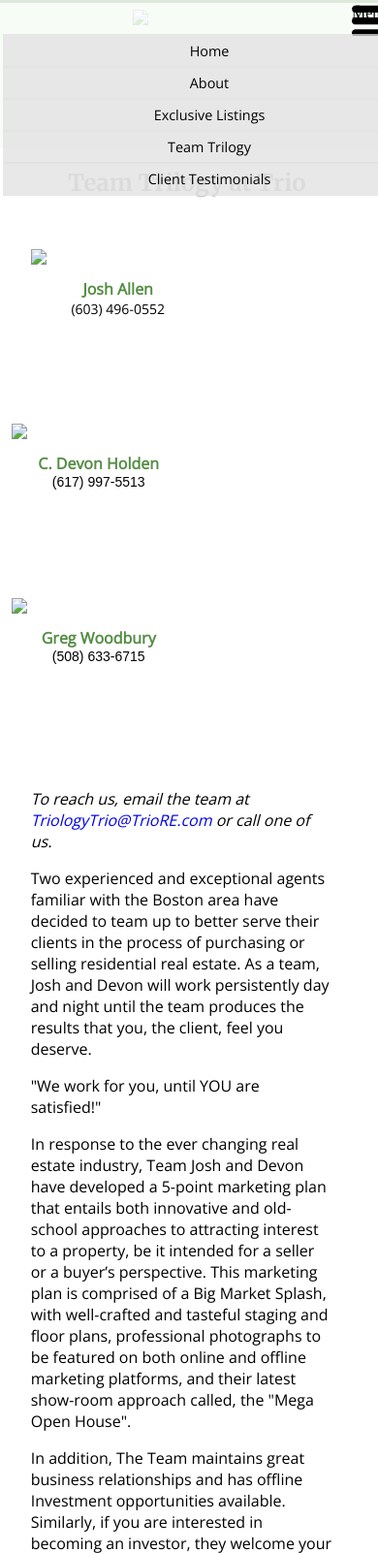
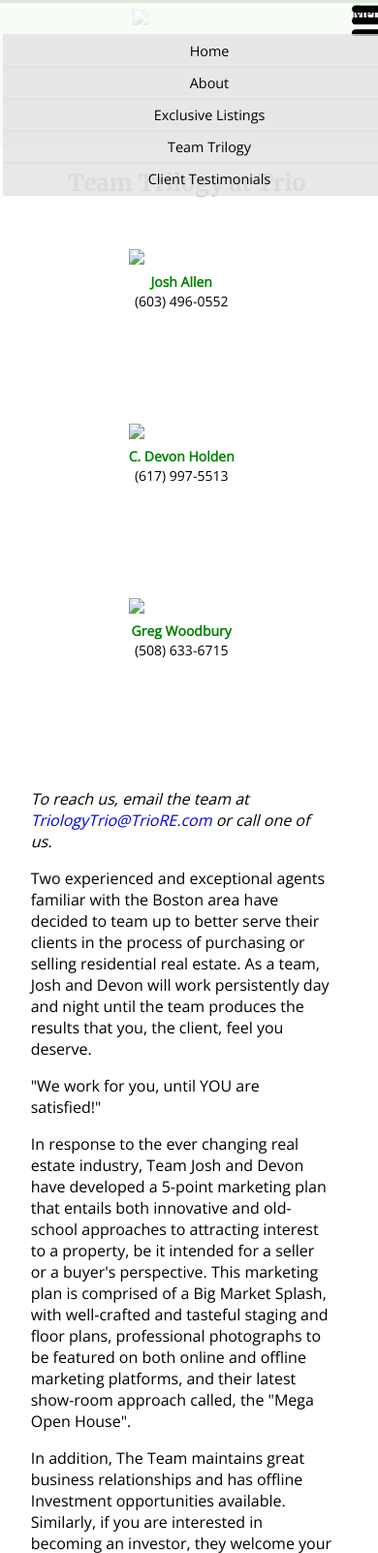
Before and after one commit to emilycanina/emilycanina.github.io, a PHP site: page /CDevonHomes2/html/teamtrilogy.html in a window 390 px wide; the page is wider, and only the part inside the window is pictured. Shown: the top 1602 px of that part at 97% size. Run offline with PHP 8.4, Linux system fonts and the light colour scheme; some libraries are stand-ins or nearby versions.

Commit message:
edited the images and made responsive on team trio page

```diff
--- a/CDevonHomes2/css/style.css
+++ b/CDevonHomes2/css/style.css
@@ -92,6 +92,7 @@ body {margin:0; padding:0; width: 100%; height: 100%; background-color: white; f
 /* classes */
 	.center {text-align: center; margin-left: -10px;}
 	.centerimg {display: block; margin-left: auto; margin-right: auto;}
+	.trioImg {display: block; margin-left: auto; margin-right: auto; max-width: 60%; max-height: 80%}
 	.titleindent {text-indent: 70px;}
 	.homeindent {text-indent: 2.5%;}
 	.subtitle {font-family: 'Open Sans', sans-serif; font-size: 16px; color: rgb(85,141,69); font-weight: bold;}
@@ -138,12 +139,12 @@ body {margin:0; padding:0; width: 100%; height: 100%; background-color: white; f
 			}
 
 /* about page */
-	#apicture {margin-left:20px; float:left;}
+	#aboutPic {margin-left:20px; float:left;}
 
-	#ainfo  {width:365px; height:140px; float:left;}
-	#ainfo ul {margin: 0px;}
-	#ainfo li {margin-bottom:5px; font-family: 'Open Sans', sans-serif; font-size:14px;}
-	#adescription {
+	#aboutInfo  {width:365px; height:140px; float:left;}
+	#aboutInfo ul {margin: 0px;}
+	#aboutInfo li {margin-bottom: 5px; font-family: 'Open Sans', sans-serif; font-size:14px;}
+	#aboutContent {
 					padding:0px 10px 0px 10px;
 					margin:0px 10px 0px 10px;
 					float:left;
@@ -152,46 +153,26 @@ body {margin:0; padding:0; width: 100%; height: 100%; background-color: white; f
 /* exclusive listings page */
 
 /* team triology page */
+	.trio { float: left; width: 180px; height: 180px; }
+	.trioText {font-family: 'Open Sans', sans-serif; font-size: 14px; text-align: center; line-height: 5.5px;}
 
-	#ttjosh  {
-				width: 180px;
-				height: 180px;
-				float: left;
-				font-family: 'Open Sans', sans-serif;
-				font-size: 14px;
-				margin-left: 20px;
-				margin-right: 10px;
-			}
-	#ttjosh li {margin-left: -40px;}
-	#ttdevon  {
-				width: 180px;
-				height: 180px;
-				float: left;
-				font-family: arial;
-				font-size: 14px;
-				margin-right: 10px;
-			}
-	#ttdevon li {margin-left: -40px;}
+	#trioJosh  { width: 180px; height: 180px;}
+	#trioJosh p {}
+	#trioJosh h3 {color: green; margin-top: }
 
-	#ttgreg  {
-				width: 180px;
-				height: 180px;
-				float: left;
-				font-family: arial;
-				font-size: 14px;
-			}
-	#ttgreg li {margin-left: -40px;}
+	#trioDevon  {width: 180px; height: 180px; }
+	#trioDevon p {}
+	#trioDevon h3 {color: green;}
 
+	#trioGreg  { width: 180px; height: 180px; }
+	#trioGreg p {}
+	#trioGreg h3 {color: green;}
 
-	#ttdescription {
-					padding-left: 10px;
-					padding-right: 10px;
-					margin-left: 10px;
-					margin-right: 10px;
-					padding-top: 0px;
+	#trioContent {
+					padding:0px 10px 0px 10px;
+					margin: 0px 10px 0px 10px;
 					float: left;
 				   }
-
 
 /* inside pages -- sidediv */
 
@@ -219,7 +200,7 @@ body {margin:0; padding:0; width: 100%; height: 100%; background-color: white; f
 	footer ul{margin: 0px; padding: none;}
 	footer li{display: inline-block; margin-left: 0; margin-right: 0;}
 
-	@media screen and (max-width:740px){
+	@media screen and (max-width:600px){
 		h1{ font-size: 200%; text-align: center;}
 
 	#banner {
@@ -273,5 +254,12 @@ body {margin:0; padding:0; width: 100%; height: 100%; background-color: white; f
 	footer a{color: white; font-weight: 400;}
 	footer p{color: black; font-weight: 500;}
 
+	.trio { float: none; width: 180px; height: 180px; margin-left: auto; margin-right: auto;}
+	.trioText {
+				font-family: 'Open Sans', sans-serif;
+			 	font-size: 14px;
+			 	margin-top: 15px;
+			 }
+.hide{display: none;}
 
-}
+	}
--- a/CDevonHomes2/html/about.html
+++ b/CDevonHomes2/html/about.html
@@ -50,11 +50,11 @@ jQuery(document).ready(function($){
 
 <h2 class="titleindent"> About </h2>
 <div id="maindiv">
-	<div id="apicture">
+	<div id="aboutPic">
 		<img src="file:///Users/Emilycanina/Desktop/CDevonHomes/images/devonpicture.png" alt="Picture of Devon Holden">
 	</div>
 
-	<div id="ainfo">
+	<div id="aboutInfo">
 		<ul>
 			<li class="subtitle"> C. Devon Holden </li>
 			<li> Certified Realtor </li>
@@ -63,7 +63,7 @@ jQuery(document).ready(function($){
 		</ul>
 	</div>
 
-<div id="adescription">
+<div id="aboutContent">
 	<p> Devon has lived in the greater Boston metro-area for 15 years, spending over 10 years in downtown Boston renting everywhere from the South End to North End, finally buying in the Back Bay, and most recently has lived in the out-skirt suburbs of Boston. She brings this unique perspective and Boston-knowledge to her work because she knows AND appreciates both the city and the suburb lifestyle, plus she has the personal experience of making and understanding the big change of living as a city-family, and then relocating to the suburbs. As a result of her own life experiences, she enjoys helping families who need to buy or sell property, ranging anywhere from a modest home or condominium to a residence fit for a large or extended family. </p>
 
 	<p>Her clients and colleagues alike value her talent of listening to what they want, understanding their needs, and delivering in the end. Devon has an energetic and friendly demeanor, yet approaches each job in a diligent, strategic and creative way in order to successfully find each client exactly what they want in a home. Devon's versatility is also an asset. As a mother who's gone from city to suburb, she's also personally experienced living in spaces that vary in size from a loft to a one and two bedroom apartment, and even a two-story multi-family. She remembers and embrasses the challenges each size brings and has conquered the ability to work with a smaller space to make sure to accommodate all the client's needs. </p>
--- a/CDevonHomes2/html/teamtrilogy.html
+++ b/CDevonHomes2/html/teamtrilogy.html
@@ -37,7 +37,6 @@ jQuery(document).ready(function($){
 		<div id="banner">
 		</div>
 
-
 			<div id="mainnav">
 				<ul id="nav">
 					<li><a href="index.html"> Home </a></li>
@@ -51,39 +50,32 @@ jQuery(document).ready(function($){
 <h2 class="titleindent"> Team Trilogy at Trio </h2>
 <div id="maindiv">
 
-
-	<div id="ttjosh">
-			<img class="centerimg" src="file:///Users/Emilycanina/Desktop/CDevonHomes/images/joshpicture.png">
-		<ul>
-			<li class="subtitle center"> Josh Allen </li>
-			 <li class="center"> (603) 496-0552 </li>
-		</ul>
+		<div id="trioJosh" class="trio">
+		  <img class="trioImg" src="file:///Users/Emilycanina/Documents/Github/emilycanina.github.io/CDevonHomes2/images/joshpicture.png">
+			<h3 class="trioText"> Josh Allen </h3>
+			<p class="trioText"> (603) 496-0552 </p>
 		</div>
 
-	<div id="ttdevon">
-			<img class="centerimg" src="file:///Users/Emilycanina/Desktop/CDevonHomes/images/devonpicture.png">
-		<ul>
-			<li class="subtitle center"> C. Devon Holden </li>
-			<li class="center"> (617) 997-5513 </li>
-		</ul>
+				<div id="trioDevon" class="trio">
+				  <img class="trioImg" src="file:///Users/Emilycanina/Documents/Github/emilycanina.github.io/CDevonHomes2/images/devonpicture.png">
+					<h3 class="trioText"> C. Devon Holden </h3>
+					<p class="trioText"> (617) 997-5513 </p>
 				</div>
 
-	<div id="ttgreg">
-		<img class="centerimg" src="file:///Users/Emilycanina/Desktop/CDevonHomes/images/gregpicture.png">
-		<ul>
-			 <li class="subtitle center">Greg Woodbury </li>
-			 <li class="center"> (508) 633-6715 </li>
-		</ul>
+					<div id="trioGreg" class="trio">
+					  <img class="trioImg" src="file:///Users/Emilycanina/Documents/Github/emilycanina.github.io/CDevonHomes2/images/gregpicture.png">
+						<h3 class="trioText"> Greg Woodbury </h3>
+						<p class="trioText"> (508) 633-6715 </p>
 					</div>
 
-	<div id="ttdescription">
+	<div id="trioContent">
 		<p> <i>To reach us, email the team at<a href="mailto:TriologyTrio@TrioRE.com">  TriologyTrio@TrioRE.com </a> or call one of us.</i></p>
 
 			<p> Two experienced and exceptional agents familiar with the Boston area have decided to team up to better serve their clients in the process of purchasing or selling residential real estate. As a team, Josh and Devon will work persistently day and night until the team produces the results that you, the client, feel you deserve.</p>
 
 			<p>"We work for you, until YOU are satisfied!"</p>
 
-		<p>In response to the ever changing real estate industry, Team Josh and Devon have developed a 5-point marketing plan that entails both innovative and old-school approaches to attracting interest to a property, be it intended for a seller or a buyer’s perspective. This marketing plan is comprised of a Big Market Splash, with well-crafted and tasteful staging and floor plans, professional photographs to be featured on both online and offline marketing platforms, and their latest show-room approach called, the "Mega Open House".</p>
+			<p>In response to the ever changing real estate industry, Team Josh and Devon have developed a 5-point marketing plan that entails both innovative and old-school approaches to attracting interest to a property, be it intended for a seller or a buyer's perspective. This marketing plan is comprised of a Big Market Splash, with well-crafted and tasteful staging and floor plans, professional photographs to be featured on both online and offline marketing platforms, and their latest show-room approach called, the "Mega Open House".</p>
 
 			<p>In addition, The Team maintains great business relationships and has offline Investment opportunities available. Similarly, if you are interested in becoming an investor, they welcome your call.</p>
 
```
Also changed, not shown: CDevonHomes2/html/index.html (+21 -21 lines), CDevonHomes2/images/Joshpicture.png. Lines whose indentation alone changed are shown as unchanged.
